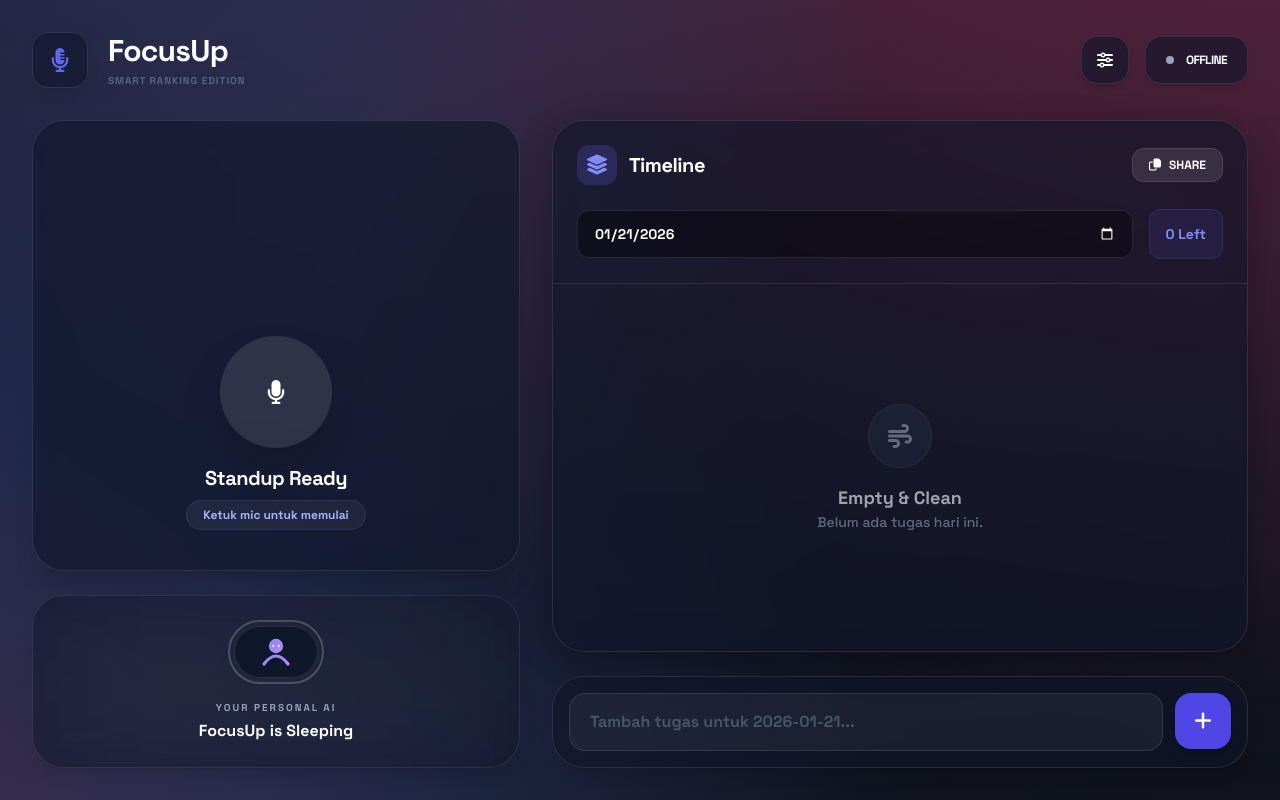
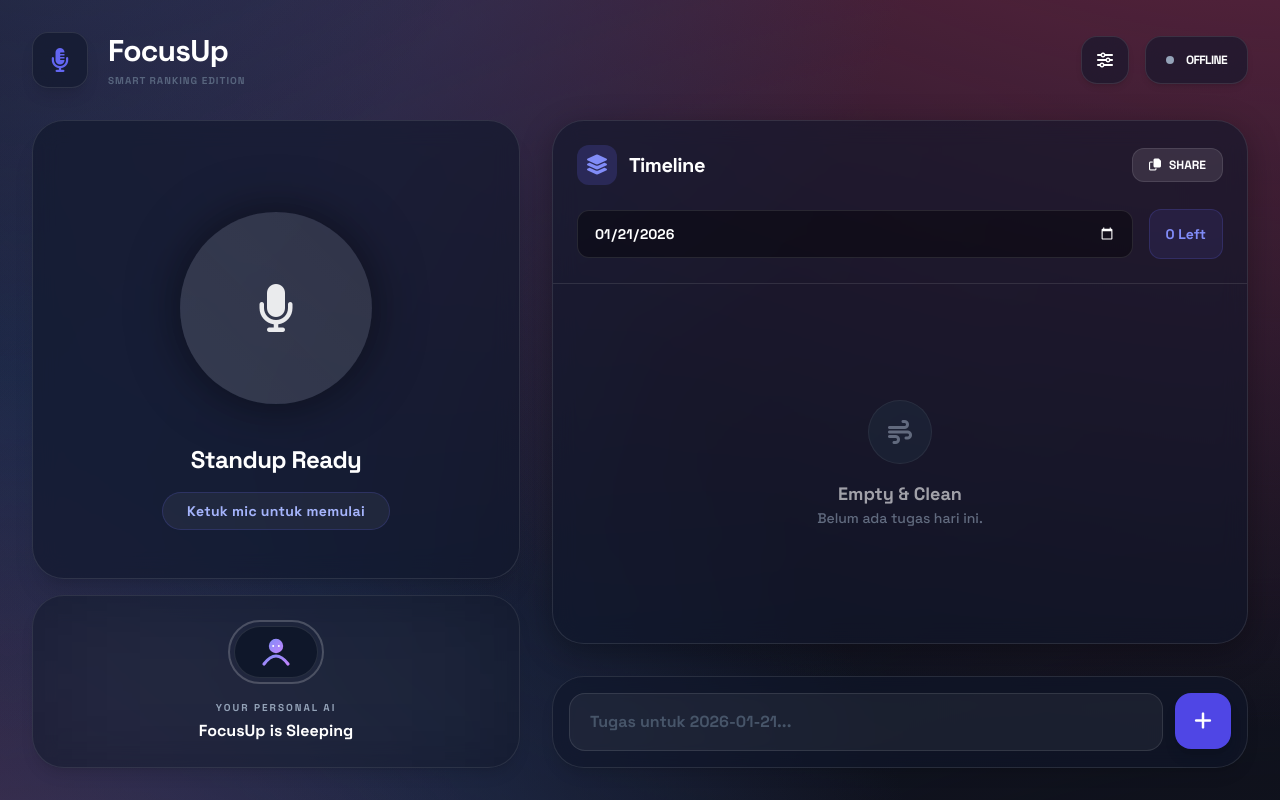
Before and after one commit to gerryramdani-star/focusup, a React (Vite) app: page / in a window 1280 px wide. Built offline with nearby package versions, Linux system fonts and the light colour scheme.

Commit message:
Update App.tsx

```diff
--- a/App.tsx
+++ b/App.tsx
@@ -1,4 +1,3 @@
-
 import React, { useState, useEffect, useRef, useCallback } from 'react';
 import { GoogleGenAI, LiveServerMessage, Modality, Type, FunctionDeclaration } from '@google/genai';
 import { Task, UserSettings, ConnectionState } from './types';
@@ -402,68 +401,83 @@ const App: React.FC = () => {
   }, []);
 
   return (
-    <div className="flex flex-col min-h-screen p-4 md:p-6 lg:p-8 max-w-[1400px] mx-auto transition-all duration-300">
-      <header className="flex justify-between items-center mb-6 md:mb-8 shrink-0">
+    <div className="flex flex-col min-h-screen p-3 md:p-6 lg:p-8 max-w-[1400px] mx-auto transition-all duration-300">
+      <header className="flex justify-between items-center mb-4 md:mb-8 shrink-0">
         <div className="flex items-center gap-3 md:gap-5">
-          <div className="w-10 h-10 md:w-14 md:h-14 glass rounded-xl md:rounded-2xl flex items-center justify-center shadow-lg">
-            <i className="fa-solid fa-microphone-lines text-indigo-500 text-lg md:text-2xl"></i>
+          <div className="w-8 h-8 md:w-14 md:h-14 glass rounded-xl md:rounded-2xl flex items-center justify-center shadow-lg">
+            <i className="fa-solid fa-microphone-lines text-indigo-500 text-sm md:text-2xl"></i>
           </div>
           <div>
-            <h1 className="text-xl md:text-3xl font-bold text-white tracking-tight leading-none mb-1">FocusUp</h1>
-            <p className="text-[9px] md:text-[10px] font-bold text-slate-500 uppercase tracking-widest opacity-80">Smart Ranking Edition</p>
+            <h1 className="text-lg md:text-3xl font-bold text-white tracking-tight leading-none mb-0.5 md:mb-1">FocusUp</h1>
+            <p className="text-[7px] md:text-[10px] font-bold text-slate-500 uppercase tracking-widest opacity-80">Smart Ranking Edition</p>
           </div>
         </div>
 
         <div className="flex gap-2 md:gap-4">
-          <button onClick={() => setIsSettingsOpen(true)} className="w-10 h-10 md:w-12 md:h-12 glass rounded-xl md:rounded-2xl flex items-center justify-center hover:scale-110 active:scale-95 transition-all text-white shadow-md">
-            <i className="fa-solid fa-sliders text-sm md:text-base"></i>
+          <button onClick={() => setIsSettingsOpen(true)} className="w-8 h-8 md:w-12 md:h-12 glass rounded-xl md:rounded-2xl flex items-center justify-center hover:scale-110 active:scale-95 transition-all text-white shadow-md">
+            <i className="fa-solid fa-sliders text-xs md:text-base"></i>
           </button>
 
-          <div className="glass px-3 md:px-5 py-2 rounded-xl md:rounded-2xl flex items-center gap-2 md:gap-3 shadow-md border-white/10">
-            <div className={`w-1.5 h-1.5 md:w-2 md:h-2 rounded-full ${
+          <div className="glass px-2 md:px-5 py-1.5 md:py-2 rounded-xl md:rounded-2xl flex items-center gap-1.5 md:gap-3 shadow-md border-white/10">
+            <div className={`w-1 h-1 md:w-2 md:h-2 rounded-full ${
               connectionState === ConnectionState.OFFLINE ? 'bg-slate-400' :
               connectionState === ConnectionState.THINKING || connectionState === ConnectionState.RECONNECTING ? 'bg-indigo-400 animate-pulse' :
               connectionState === ConnectionState.ERROR ? 'bg-red-500' :
               connectionState === ConnectionState.CONNECTING ? 'bg-yellow-400 animate-pulse' : 'bg-emerald-500'
             }`}></div>
-            <span className="text-[9px] md:text-xs font-bold text-white uppercase tracking-tighter">{connectionState}</span>
+            <span className="text-[7px] md:text-xs font-bold text-white uppercase tracking-tighter">{connectionState}</span>
           </div>
         </div>
       </header>
 
-      <main className="flex-1 flex flex-col lg:grid lg:grid-cols-12 gap-6 lg:gap-8 min-h-0">
-        <section className="lg:col-span-5 flex flex-col gap-6 min-h-0">
-          <div className="relative min-h-[350px] lg:flex-1 flex flex-col items-center glass rounded-[2rem] shadow-xl overflow-hidden group">
+      <main className="flex-1 flex flex-col lg:grid lg:grid-cols-12 gap-4 lg:gap-8 min-h-0">
+        <section className="lg:col-span-5 flex flex-col gap-4 min-h-0">
+          <div className="relative min-h-[300px] md:min-h-[450px] lg:flex-1 flex flex-col items-center glass rounded-[1.5rem] md:rounded-[2rem] shadow-xl overflow-hidden group">
             <Visualizer analyser={analyserRef.current} connectionState={connectionState} />
 
-            <div className="z-10 h-full w-full flex flex-col items-center py-8 lg:py-10">
-              <div className="flex-1 flex items-center justify-center px-6">
+            <div className="z-10 h-full w-full flex flex-col items-center py-6 md:py-12">
+              <div className="flex-1 flex items-center justify-center px-4 md:px-6">
                 {transcription && (
-                  <div className="bg-black/40 backdrop-blur-md px-6 py-4 rounded-2xl border border-white/10 animate-in fade-in slide-in-from-bottom-2 duration-300">
-                    <p className="text-sm lg:text-base text-indigo-200 font-medium italic leading-relaxed text-center">
+                  <div className="bg-black/40 backdrop-blur-md px-4 py-2 md:px-6 md:py-4 rounded-xl md:rounded-2xl border border-white/10 animate-in fade-in slide-in-from-bottom-2 duration-300">
+                    <p className="text-[10px] md:text-base text-indigo-200 font-medium italic leading-relaxed text-center">
                       "{transcription}"
                     </p>
                   </div>
                 )}
               </div>
 
-              <div className="relative shrink-0 my-4">
+              <div className="relative shrink-0 my-6 md:my-10 flex items-center justify-center">
+                {/* Decorative pulsing rings */}
+                {connectionState !== ConnectionState.OFFLINE && (
+                   <>
+                     <div className="absolute w-[120%] h-[120%] rounded-full border border-indigo-500/10 animate-ping"></div>
+                     <div className="absolute w-[140%] h-[140%] rounded-full border border-indigo-500/5 animate-ping [animation-delay:0.5s]"></div>
+                   </>
+                )}
+
                 <button
                   onClick={connectionState === ConnectionState.OFFLINE || connectionState === ConnectionState.ERROR ? () => startSession() : () => stopSession()}
-                  className={`w-20 h-20 md:w-28 md:h-28 rounded-full flex items-center justify-center text-xl md:text-2xl transition-all duration-500 shadow-2xl relative z-20 ${
+                  className={`w-32 h-32 md:w-48 md:h-48 rounded-full flex items-center justify-center text-3xl md:text-5xl transition-all duration-500 shadow-[0_0_50px_rgba(0,0,0,0.5)] relative z-20 overflow-hidden ${
                     connectionState === ConnectionState.OFFLINE || connectionState === ConnectionState.ERROR
-                    ? 'bg-white/10 hover:scale-105 hover:bg-white/20 text-white'
-                    : connectionState === ConnectionState.THINKING || connectionState === ConnectionState.RECONNECTING ? 'bg-indigo-600 text-white animate-bounce' : 'bg-red-500 text-white animate-pulse'
+                    ? 'bg-white/10 hover:scale-105 hover:bg-white/15 text-white/90'
+                    : connectionState === ConnectionState.THINKING || connectionState === ConnectionState.RECONNECTING
+                      ? 'bg-indigo-600 text-white animate-bounce'
+                      : connectionState === ConnectionState.LISTENING
+                        ? 'bg-pink-600 text-white animate-pulse'
+                        : 'bg-emerald-600 text-white'
                   }`}
                 >
-                  <i className={`fa-solid ${connectionState === ConnectionState.OFFLINE || connectionState === ConnectionState.ERROR ? 'fa-microphone' : 'fa-stop-circle'}`}></i>
+                  {/* Subtle inner glow */}
+                  <div className="absolute inset-0 bg-gradient-to-tr from-white/10 to-transparent opacity-30"></div>
+
+                  <i className={`fa-solid ${connectionState === ConnectionState.OFFLINE || connectionState === ConnectionState.ERROR ? 'fa-microphone' : 'fa-stop-circle'} relative z-10`}></i>
                 </button>
               </div>
 
-              <div className="shrink-0 flex flex-col items-center justify-center space-y-2 px-6 text-center">
-                <h2 className={`text-lg md:text-xl font-bold tracking-tight ${connectionState === ConnectionState.ERROR ? 'text-red-400' : 'text-white'}`}>{aiPrompt}</h2>
-                <div className="px-4 py-1.5 bg-white/5 rounded-full inline-block border border-indigo-500/20 max-w-full">
-                  <p className="text-[10px] md:text-xs font-bold text-indigo-300 truncate">{aiSubtext}</p>
+              <div className="shrink-0 flex flex-col items-center justify-center space-y-2 md:space-y-4 px-4 md:px-6 text-center">
+                <h2 className={`text-lg md:text-2xl font-bold tracking-tight ${connectionState === ConnectionState.ERROR ? 'text-red-400' : 'text-white'}`}>{aiPrompt}</h2>
+                <div className="px-4 py-1.5 md:px-6 md:py-2 bg-white/5 rounded-full inline-block border border-indigo-500/20 max-w-full">
+                  <p className="text-[10px] md:text-sm font-bold text-indigo-300 truncate tracking-wide">{aiSubtext}</p>
                 </div>
               </div>
             </div>
@@ -472,8 +486,8 @@ const App: React.FC = () => {
           <AssistantAvatar state={connectionState} />
         </section>
 
-        <section className="lg:col-span-7 flex flex-col gap-6 min-h-0">
-          <div className="h-[500px] lg:flex-1 min-h-0">
+        <section className="lg:col-span-7 flex flex-col gap-4 lg:gap-8 min-h-0">
+          <div className="h-[400px] md:h-[500px] lg:flex-1 min-h-0">
             <TaskList
               tasks={tasks}
               onToggle={(id) => handleUpdateTasks(tasks.map(t => t.id === id ? {...t, status: t.status === 'done' ? 'pending' : 'done'} : t))}
@@ -485,17 +499,17 @@ const App: React.FC = () => {
             />
           </div>
 
-          <div className="p-3 lg:p-4 glass rounded-[2rem] flex gap-2 lg:gap-3 shadow-lg border-white/10 shrink-0">
+          <div className="p-2 md:p-4 glass rounded-[1.5rem] md:rounded-[2rem] flex gap-2 md:gap-3 shadow-lg border-white/10 shrink-0 mb-4 lg:mb-0">
             <input
               type="text"
               value={manualInput}
               onChange={(e) => setManualInput(e.target.value)}
-              placeholder={`Tambah tugas untuk ${selectedDate}...`}
-              className="flex-1 min-w-0 px-4 md:px-5 py-3 lg:py-4 bg-white/5 border border-white/10 rounded-2xl focus:outline-none text-white font-bold text-sm lg:text-base placeholder:text-slate-600 transition-all"
+              placeholder={`Tugas untuk ${selectedDate}...`}
+              className="flex-1 min-w-0 px-3 md:px-5 py-2.5 md:py-4 bg-white/5 border border-white/10 rounded-xl md:rounded-2xl focus:outline-none text-white font-bold text-xs md:text-base placeholder:text-slate-600 transition-all"
               onKeyDown={(e) => { if (e.key === 'Enter' && manualInput) { addTask(manualInput, selectedDate); setManualInput(''); } }}
             />
-            <button onClick={() => { if (manualInput) { addTask(manualInput, selectedDate); setManualInput(''); } }} className="w-12 h-12 lg:w-14 lg:h-14 bg-indigo-600 hover:bg-indigo-500 text-white rounded-2xl flex items-center justify-center transition-all shadow-lg hover:scale-105 active:scale-95 shrink-0">
-              <i className="fa-solid fa-plus text-lg lg:text-xl"></i>
+            <button onClick={() => { if (manualInput) { addTask(manualInput, selectedDate); setManualInput(''); } }} className="w-10 h-10 md:w-14 md:h-14 bg-indigo-600 hover:bg-indigo-500 text-white rounded-xl md:rounded-2xl flex items-center justify-center transition-all shadow-lg hover:scale-105 active:scale-95 shrink-0">
+              <i className="fa-solid fa-plus text-sm md:text-xl"></i>
             </button>
           </div>
         </section>
```
